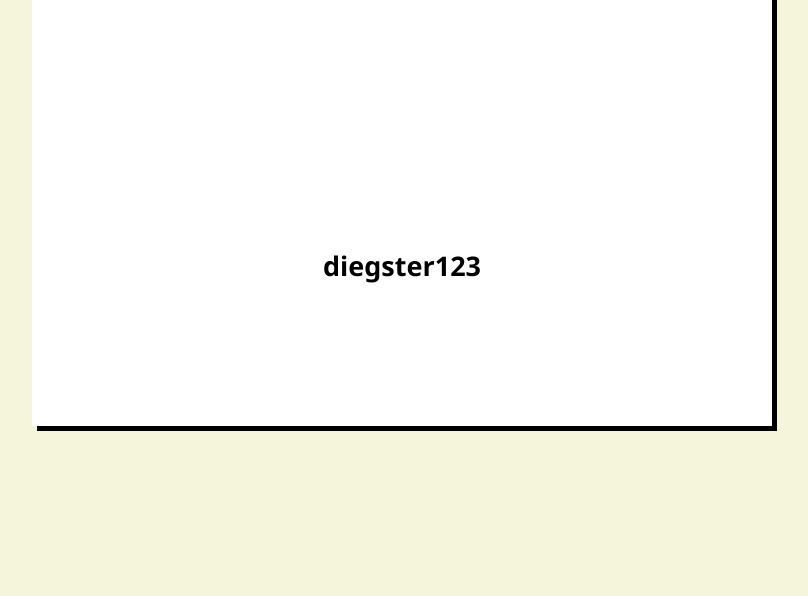
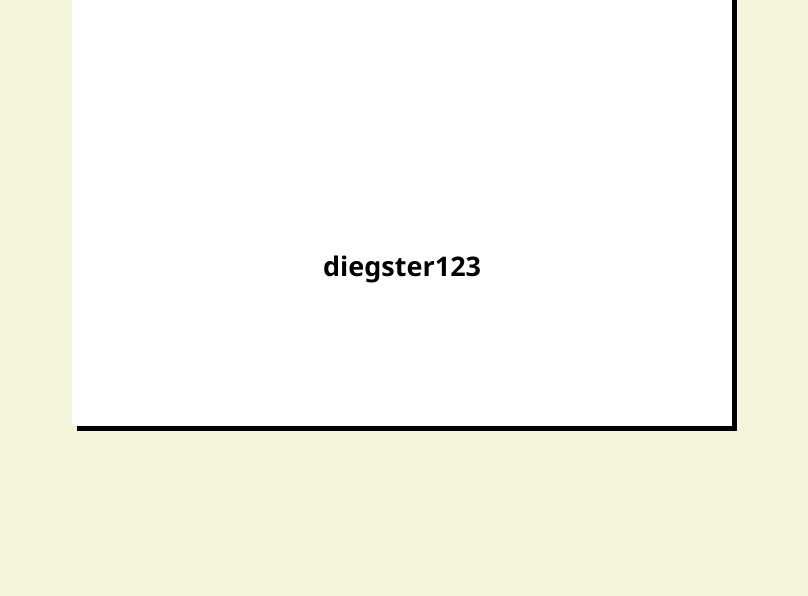
Before and after one commit to diegster123/odin-recipes, a plain HTML site: page index.html in a window 1280 px wide. Shown: the part 204-800 px from the top of the page, without its empty margins (238-1046 px from the left). Drawn offline with Linux system fonts and the light colour scheme.

Commit message:
Set width to lower percent and change alignment of hyperlink

```diff
--- a/index.html
+++ b/index.html
@@ -6,7 +6,7 @@
 		<link rel="stylesheet" href="style.css" />
 		<title>Odin Project Recipes</title>
 	</head>
-	<body style="background-color: beige">
+	<body style="height: 500px; background-color: beige">
 		<div class="container-index">
 			<h1>Odin Recipes</h1>
 			<ul class="index-list">
--- a/style.css
+++ b/style.css
@@ -37,8 +37,8 @@ img {
 	font-size: 18px;
 	text-align: center;
 	padding: 50px;
-	height: 500px;
-	width: 80%;
+	height: 100%;
+	width: 70%;
 	background-color: #fff;
 	box-shadow: 5px 5px;
 	margin-top: 30px;
```
Also changed, not shown: recipes/smash-burger.html (+2 -2 lines).
